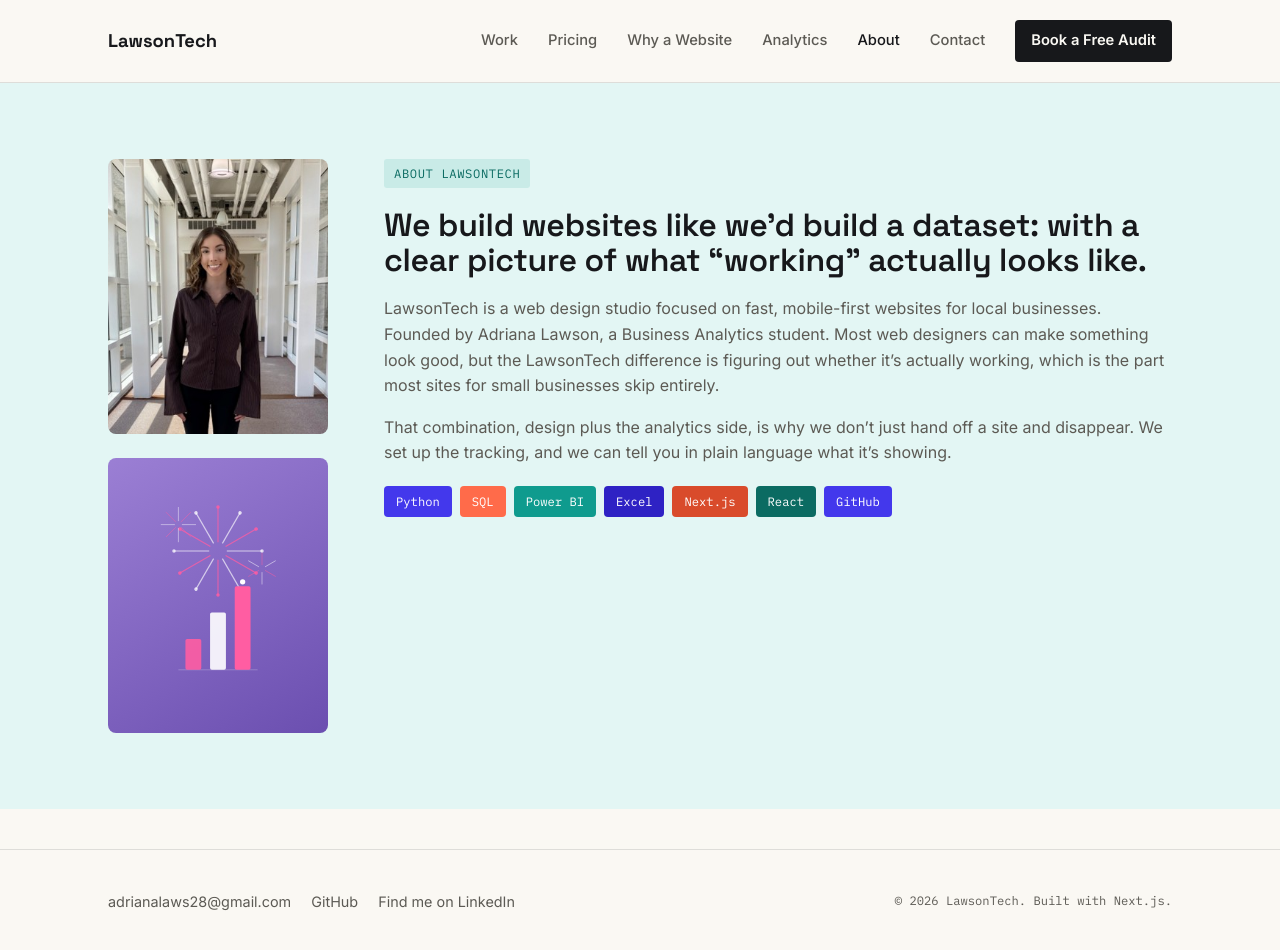
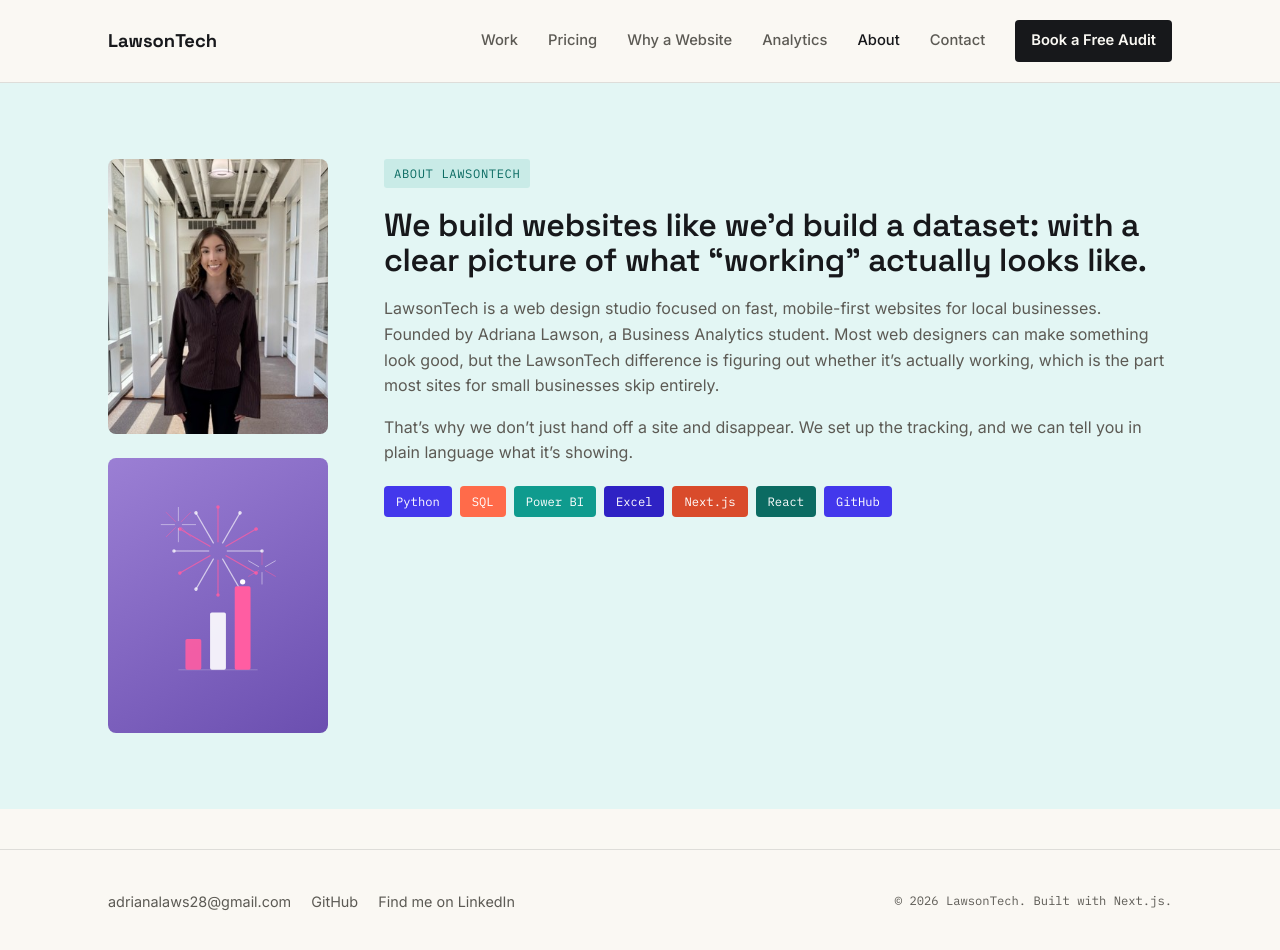
Before and after one commit to lawsontechweb/lawsontech-portfolio, a Next.js app: page /about in a window 1280 px wide. Shown: the top 950 px of the page. Built offline with nearby package versions, Linux system fonts and the light colour scheme.

Commit message:
Smooth out about page copy

```diff
--- a/app/about/page.js
+++ b/app/about/page.js
@@ -104,10 +104,9 @@ export default function About() {
   sites for small businesses skip entirely.
 </p>
           <p style={{ color: "var(--muted)", marginBottom: 16 }}>
-  That combination, design plus the analytics side, is why we
-  don&rsquo;t just hand off a site and disappear. We set up the
-  tracking, and we can tell you in plain language what it&rsquo;s
-  showing.
+  That&rsquo;s why we don&rsquo;t just hand off a site and disappear.
+  We set up the tracking, and we can tell you in plain language what
+  it&rsquo;s showing.
 </p>
           <div className="skill-tags">
             <span className="skill-tag">Python</span>
```
